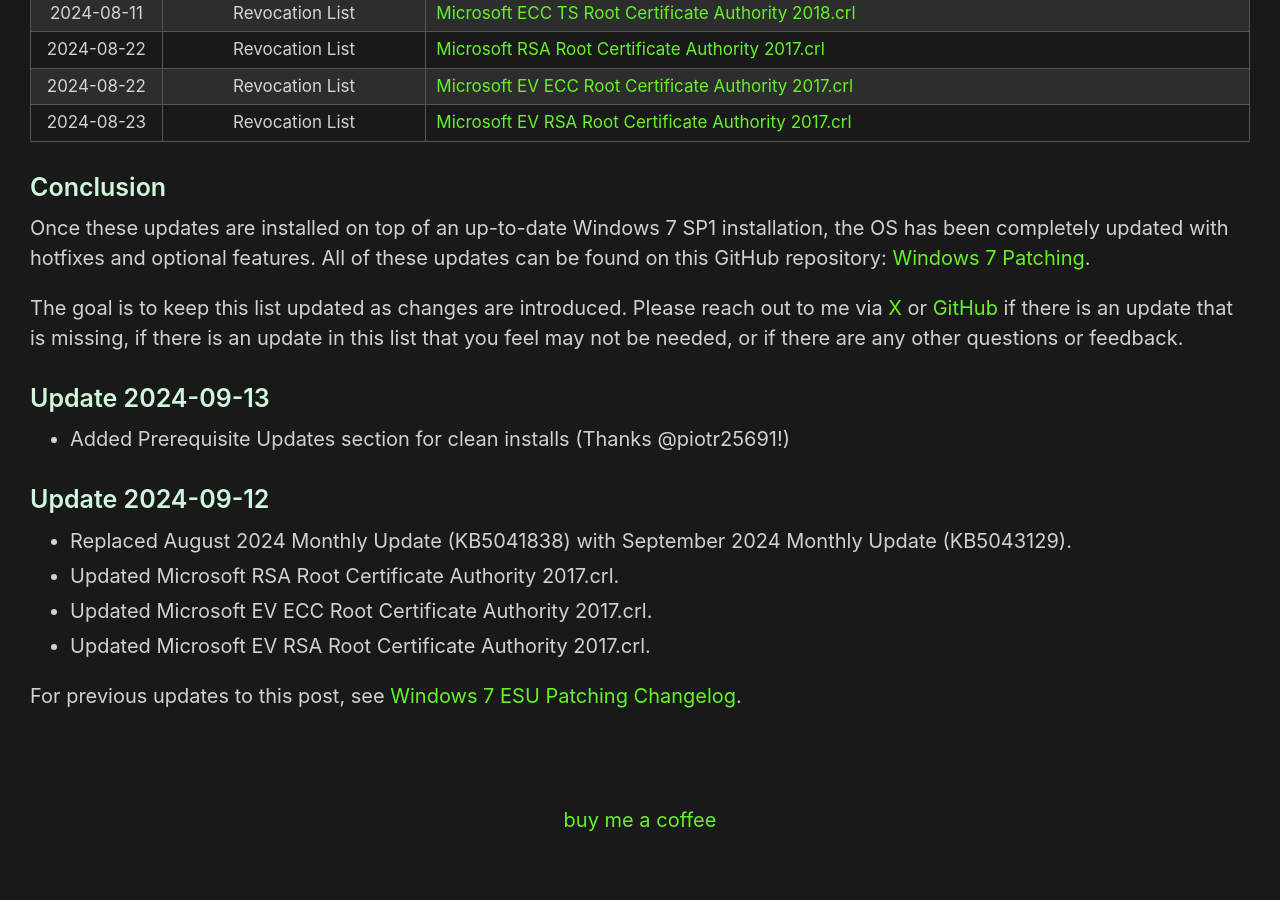
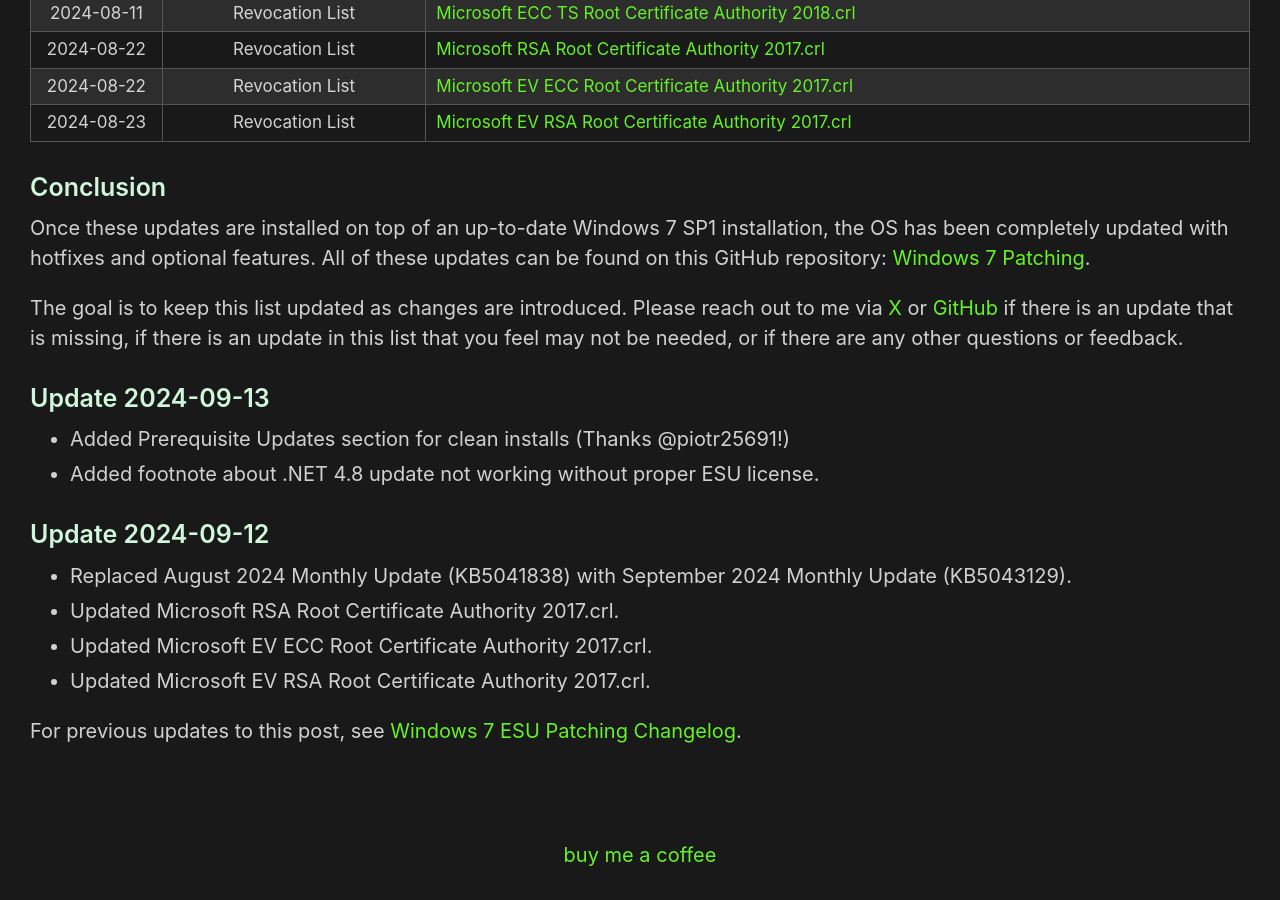
Before and after one commit to HackAndPwn/HackAndPwn.github.io, a Jekyll site: the page built from _posts/2020-05-23-windows-7-esu-patching.md, in a window 1280 px wide and 900 px high, scrolled down 10574 px. Built offline with Jekyll 4.4.1, drawn with Linux system fonts in a browser that asks for light colours; before the commit the page ends 11439 px from its top, so only the background shows below that.

Commit message:
added footnote about .net 4.8

```diff
--- a/_posts/2020-05-23-windows-7-esu-patching.md
+++ b/_posts/2020-05-23-windows-7-esu-patching.md
@@ -170,6 +170,7 @@
 
 ### Update 2024-09-13
 * Added Prerequisite Updates section for clean installs (Thanks @piotr25691!)
+* Added footnote about .NET 4.8 update not working without proper ESU license.
 
 ### Update 2024-09-12
 * Replaced August 2024 Monthly Update (KB5041838) with September 2024 Monthly Update (KB5043129).
```
